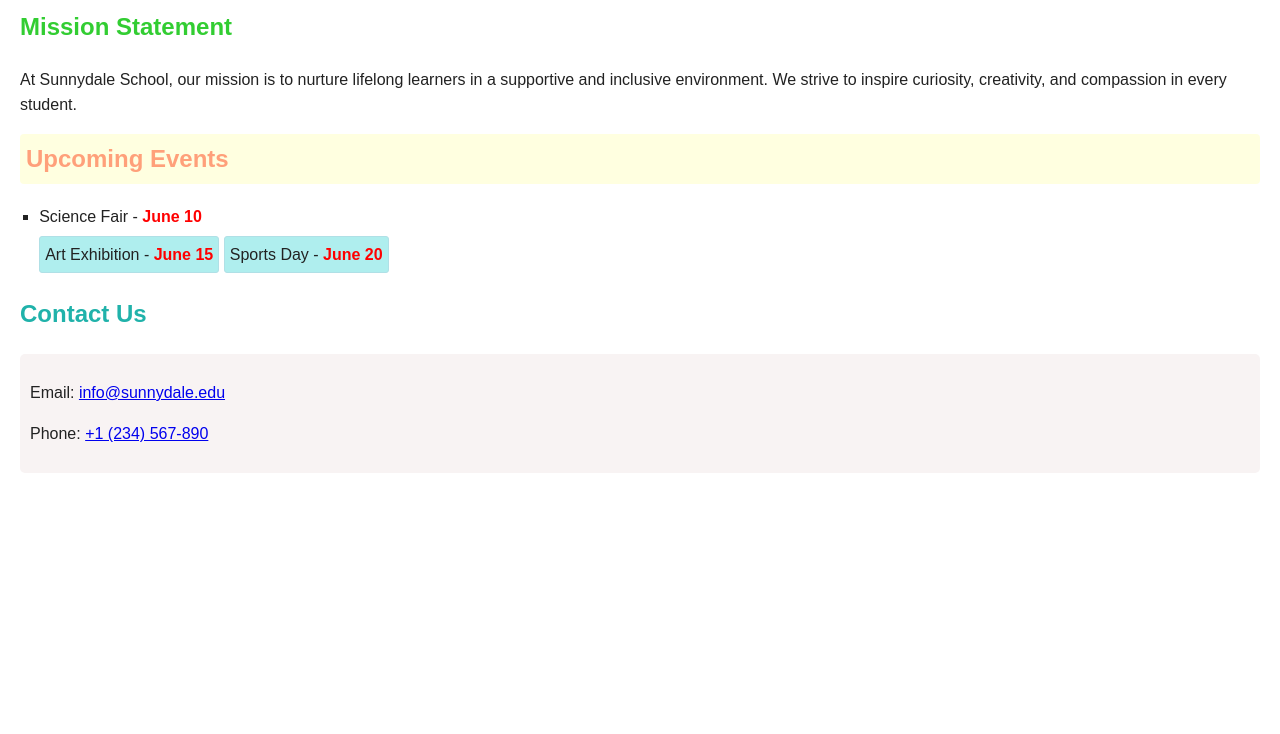
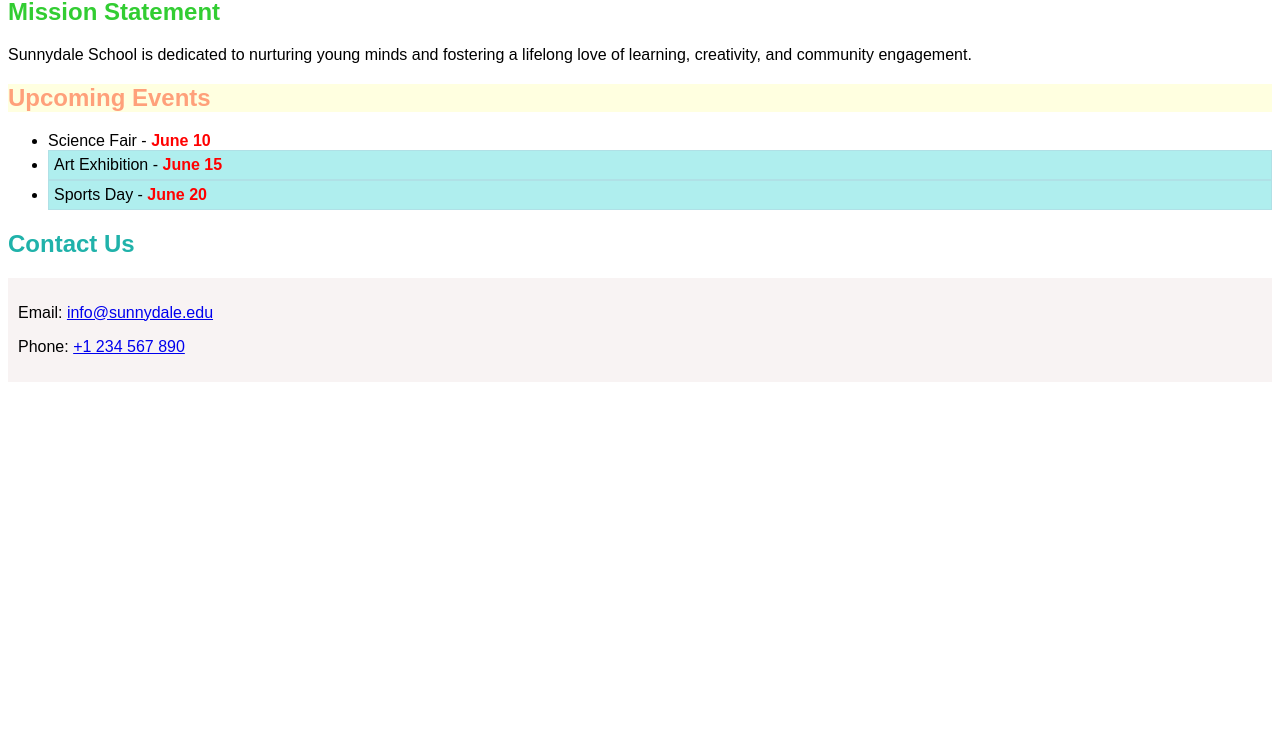
Before and after one commit to Ballad69/PT-4--School-Webpage, a plain HTML site: page index.html in a window 1280 px wide. Shown: the part 66-800 px from the top of the page. Drawn offline with Linux system fonts and the light colour scheme.

Commit message:
Update index.html

```diff
--- a/index.html
+++ b/index.html
@@ -1,85 +1,52 @@
 <!DOCTYPE html>
 <html lang="en">
 <head>
-  <meta charset="utf-8" />
-  <meta name="viewport" content="width=device-width, initial-scale=1" />
+  <meta charset="UTF-8">
   <title>Sunnydale School</title>
   <style>
-
     h1 {
       font-size: 24px;
       font-weight: bold;
       color: #1E90FF;
-      text-align: center;
-      margin-bottom: 0.5rem;
     }
-
     body {
       font-family: 'Arial', sans-serif;
-      margin: 20px;
-      line-height: 1.6;
-      color: #222;
-      background-color: #ffffff;
     }
-
-    h2 { margin-top: 1rem; }
-    h2.mission { color: #32CD32; }
+    h2.mission {
+      color: #32CD32;
+    }
     h2#upcoming-events {
       color: #FFA07A;
       background-color: #FFFFE0;
-      padding: 6px;
-      border-radius: 4px;
     }
-    h2.contact { color: #20B2AA; }
-
+    h2.contact {
+      color: #20B2AA;
+    }
     .outdoor {
       background-color: #AFEEEE;
       padding: 5px;
       border: 1px solid #B0E0E6;
-      border-radius: 3px;
-      display: inline-block;
-      margin-bottom: 6px;
     }
-
     .section {
       background-color: #f8f3f3;
       padding: 10px;
-      margin-top: 10px;
-      border-radius: 5px;
     }
-
-    ul { list-style-type: square; padding-left: 1.2rem; }
-    li { margin-bottom: 6px; }
   </style>
 </head>
 <body>
-
   <h1>Sunnydale School</h1>
-
   <h2 class="mission">Mission Statement</h2>
-  <p>
-    At Sunnydale School, our mission is to nurture lifelong learners in a supportive and inclusive environment.
-    We strive to inspire curiosity, creativity, and compassion in every student.
-  </p>
-
+  <p>Sunnydale School is dedicated to nurturing young minds and fostering a lifelong love of learning, creativity, and community engagement.</p>
   <h2 id="upcoming-events">Upcoming Events</h2>
   <ul>
-    <li data-event-type="indoor" title="Event Type: Indoor">
-      Science Fair - <span style="font-weight: bold; color: red;">June 10</span>
-    </li>
-    <li class="outdoor" data-event-type="outdoor" title="Event Type: Outdoor">
-      Art Exhibition - <span style="font-weight: bold; color: red;">June 15</span>
-    </li>
-    <li class="outdoor" data-event-type="outdoor" title="Event Type: Outdoor">
-      Sports Day - <span style="font-weight: bold; color: red;">June 20</span>
-    </li>
+    <li data-event-type="indoor" title="Event Type: Indoor">Science Fair - <span style="font-weight: bold; color: red;">June 10</span></li>
+    <li class="outdoor" data-event-type="outdoor" title="Event Type: Outdoor">Art Exhibition - <span style="font-weight: bold; color: red;">June 15</span></li>
+    <li class="outdoor" data-event-type="outdoor" title="Event Type: Outdoor">Sports Day - <span style="font-weight: bold; color: red;">June 20</span></li>
   </ul>
-
   <h2 class="contact">Contact Us</h2>
   <div class="section">
     <p>Email: <a href="mailto:info@sunnydale.edu" title="Click to copy email">info@sunnydale.edu</a></p>
-    <p>Phone: <a href="tel:+1234567890" title="Click to copy phone number">+1 (234) 567-890</a></p>
+    <p>Phone: <a href="tel:+1234567890" title="Click to copy phone">+1 234 567 890</a></p>
   </div>
-
 </body>
 </html>
```
